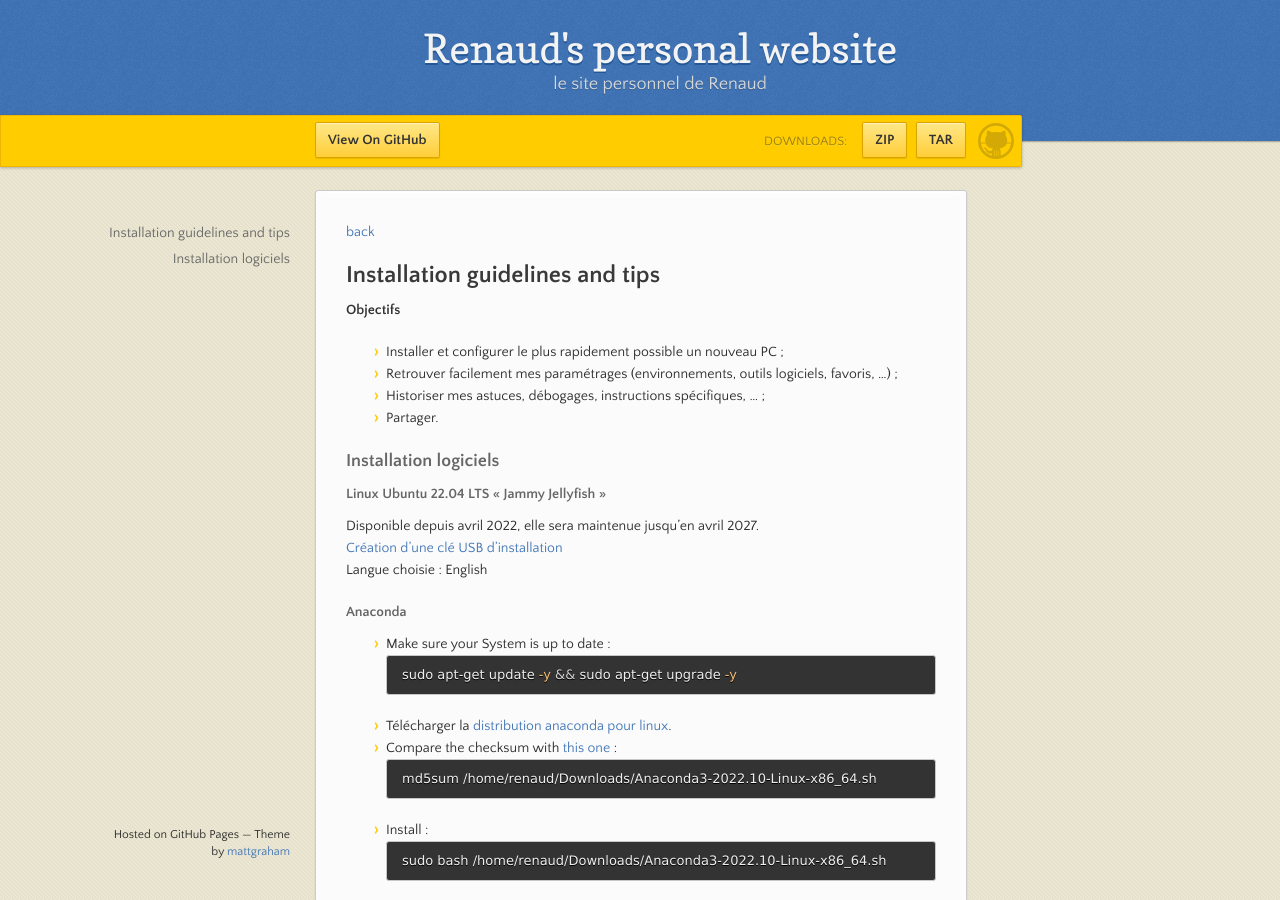
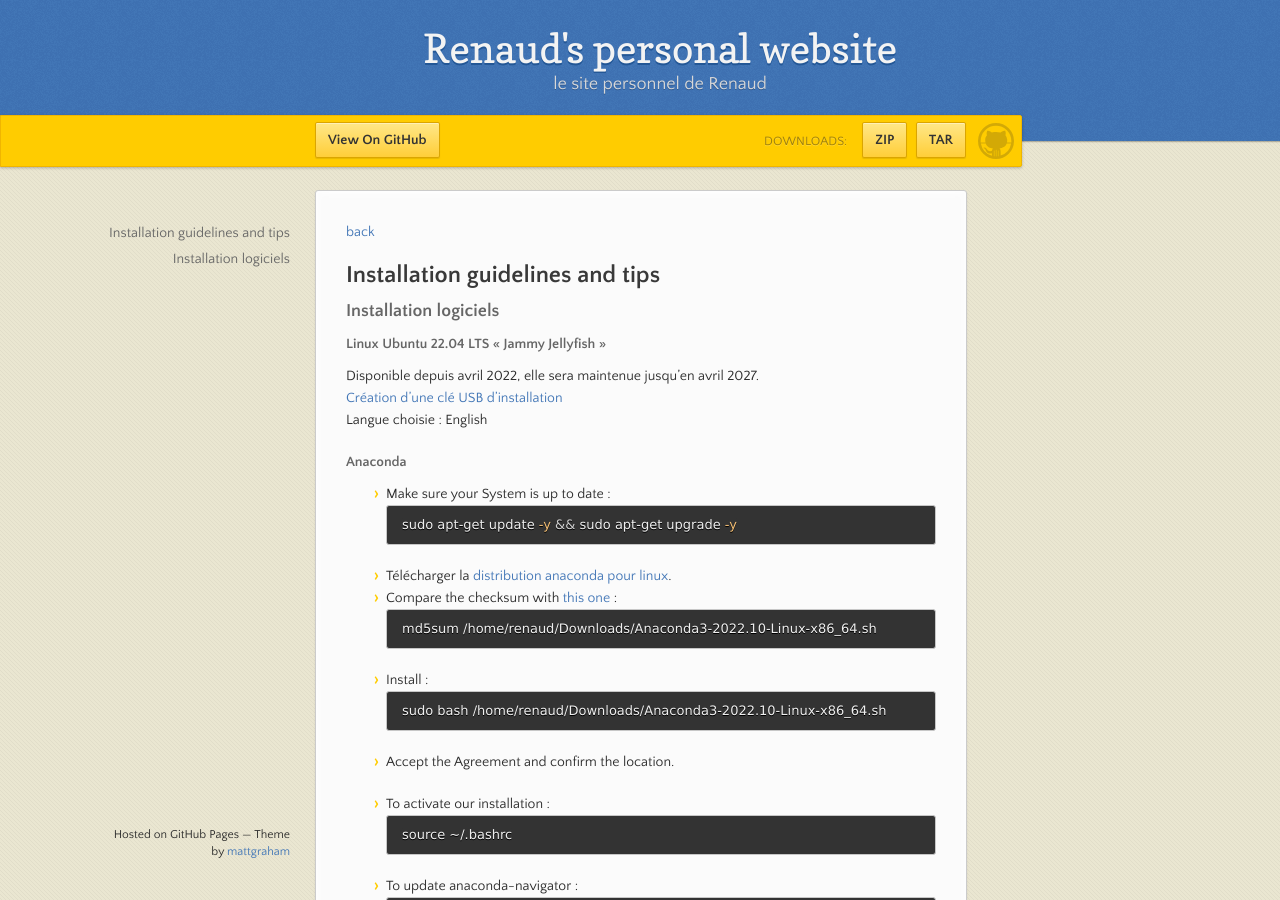
Before and after one commit to rcrosset/rcrosset.github.io, a Jekyll site: the page built from Installation_guidelines_and_tips.md, in a window 1280 px wide and 900 px high. Built offline with Jekyll 4.4.1, drawn with Linux system fonts in a browser that asks for light colours.

Commit message:
Update Installation_guidelines_and_tips.md

```diff
--- a/Installation_guidelines_and_tips.md
+++ b/Installation_guidelines_and_tips.md
@@ -5,12 +5,6 @@ layout: default
 [back](./)
 
 ## Installation guidelines and tips
-
-**Objectifs**
-- Installer et configurer le plus rapidement possible un nouveau PC ;
-- Retrouver facilement mes paramétrages (environnements, outils logiciels, favoris, ...) ;
-- Historiser mes astuces, débogages, instructions spécifiques, ... ;
-- Partager.
 
 ### Installation logiciels
 #### Linux Ubuntu 22.04 LTS « Jammy Jellyfish »
```
